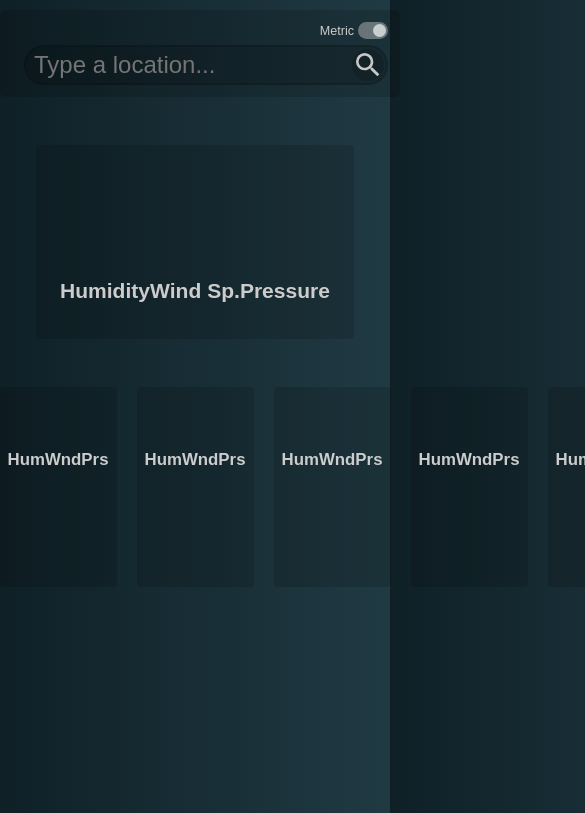
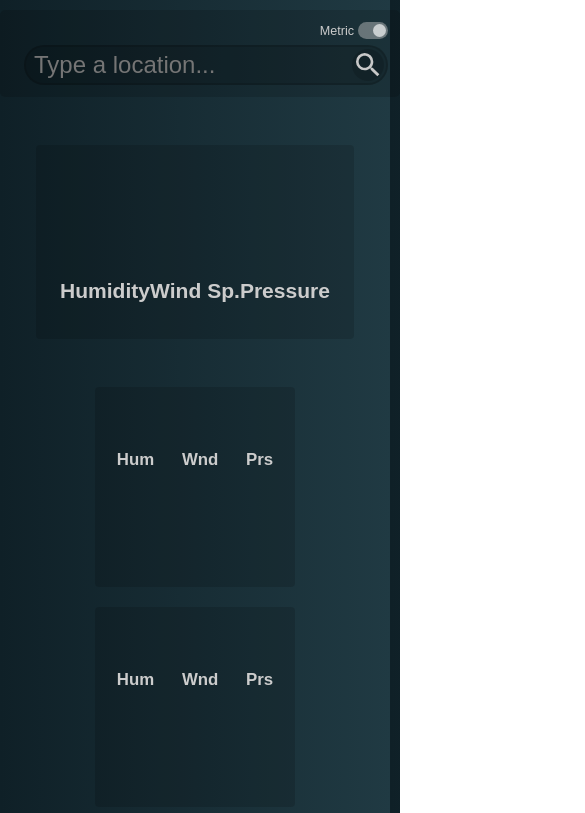
Before and after one commit to endy128/weather-app, a plain HTML site: page index.html in a window 390 px wide. Shown: the top 813 px of the page, 585 px wide, since content can reach past the window. Drawn offline with Linux system fonts and the light colour scheme; no server answers.

Commit message:
Added mobile CSS

```diff
--- a/style.css
+++ b/style.css
@@ -7,6 +7,9 @@
   padding: 0;
   box-sizing: border-box;
 }
+
+
+
 
 html,
 body {
@@ -215,6 +218,7 @@ input:checked + .slider:before {
   display: flex;
   /* font-size: 2em; */
   justify-content: space-around;
+  /* flex-wrap: wrap; */
 }
 
 .lowlights h3 {
@@ -260,3 +264,20 @@ input:checked + .slider:before {
 .footer a {
   color: inherit;
 }
+
+
+@media screen and (max-width: 500px) {
+  .week {
+    display: grid;
+    grid-template-columns: repeat( auto-fit, minmax(200px, 1fr) );
+
+    justify-items: center;
+  }
+
+  .current {
+    display: grid;
+
+  }
+
+
+}
```
